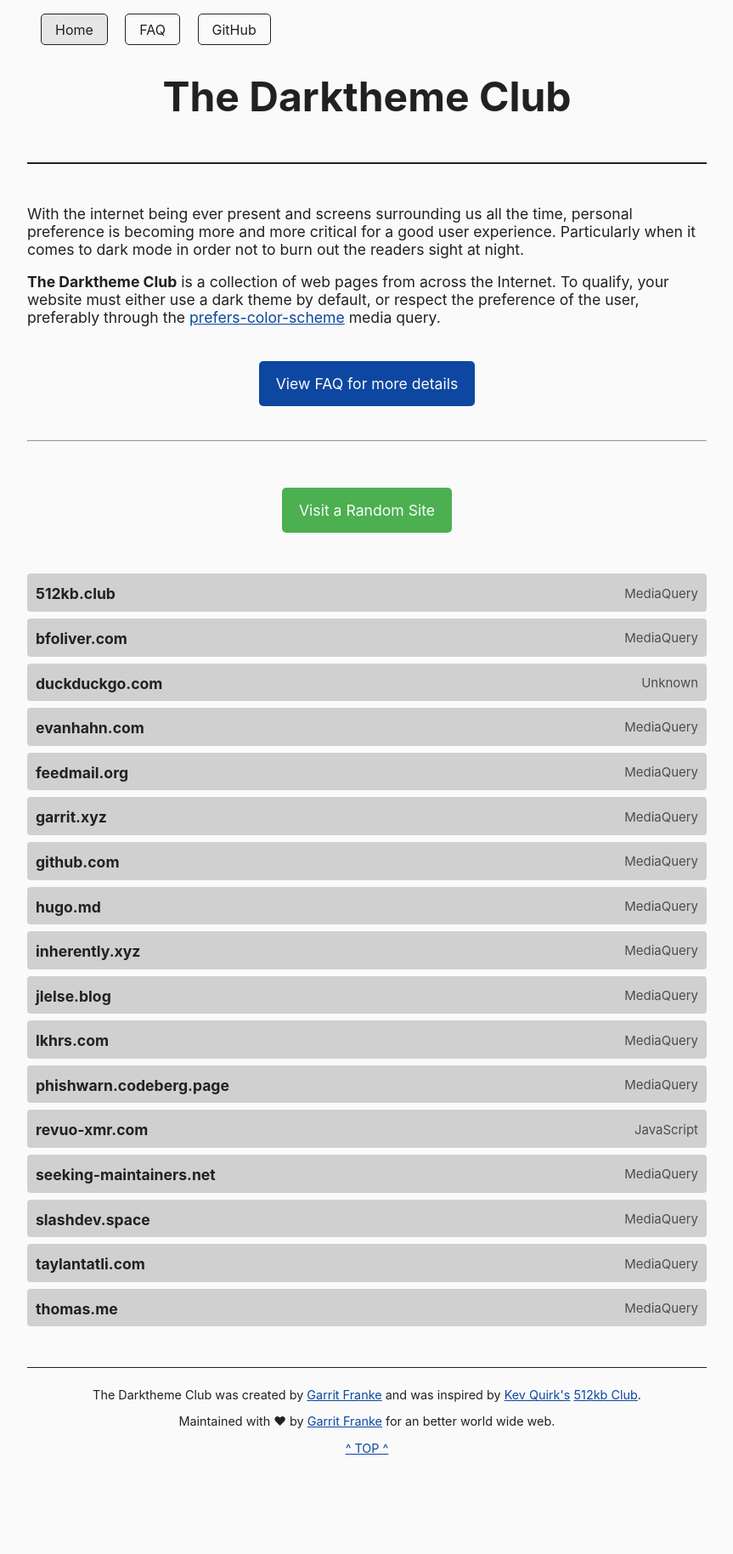
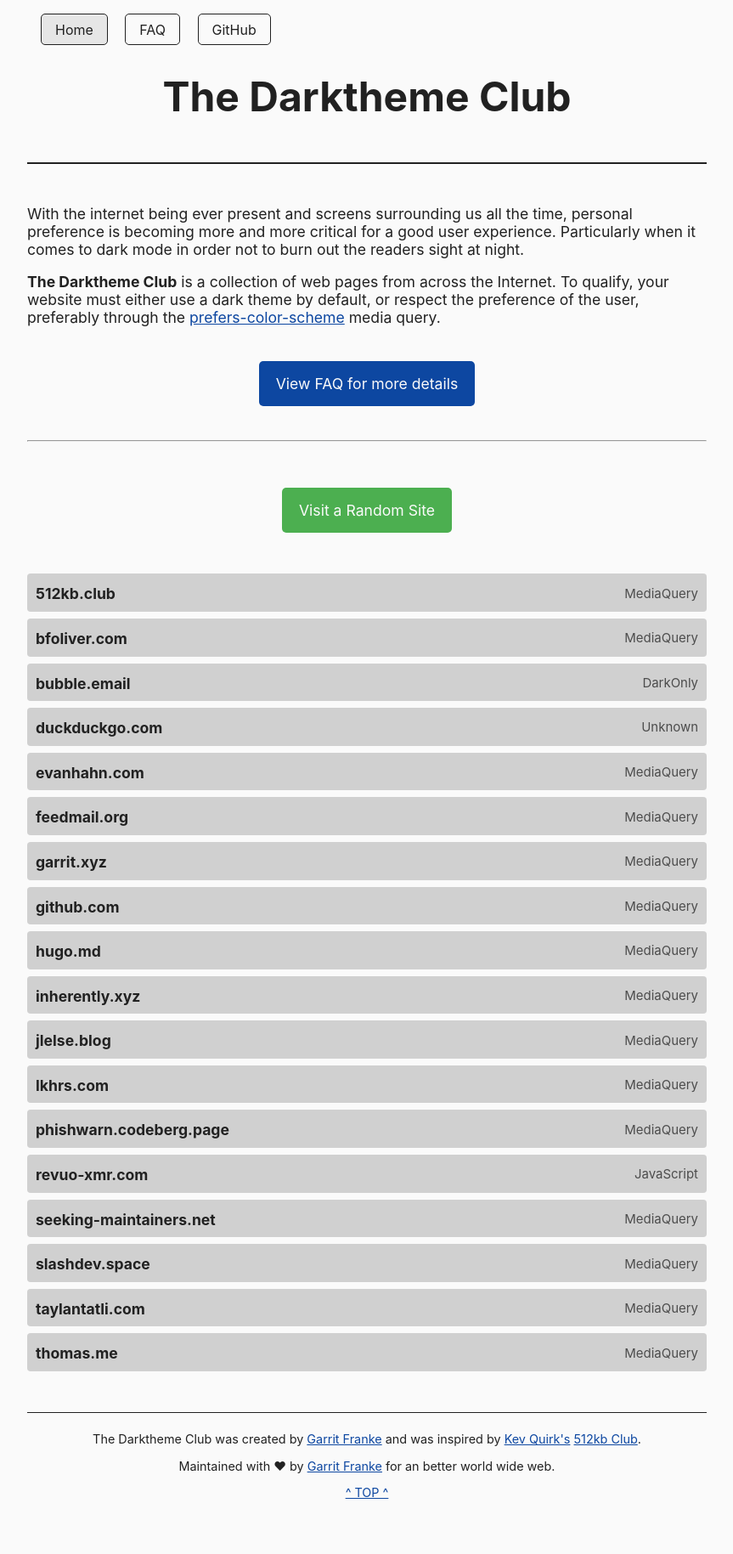
Before and after one commit to katherinek727/darktheme.club, a Jekyll site: the page built from index.md, in a window 1280 px wide. Shown: the whole page at 85% size, without its empty margins (208-1071 px from the left). Built offline with Jekyll 4.4.1, drawn with Linux system fonts in a browser that asks for light colours; before the commit the page ends 1777 px from its top, so only the background shows below that.

Commit message:
add bubble.email

```diff
--- a/_data/sites.yml
+++ b/_data/sites.yml
@@ -7,6 +7,11 @@
   url: https://www.bfoliver.com
   method: mediaquery
   last_checked: 2022-04-16
+
+- domain: bubble.email
+  url: https://bubble.email
+  method: darkonly
+  last_checked: 2022-07-17
 
 - domain: duckduckgo.com
   url: https://duckduckgo.com/
```
